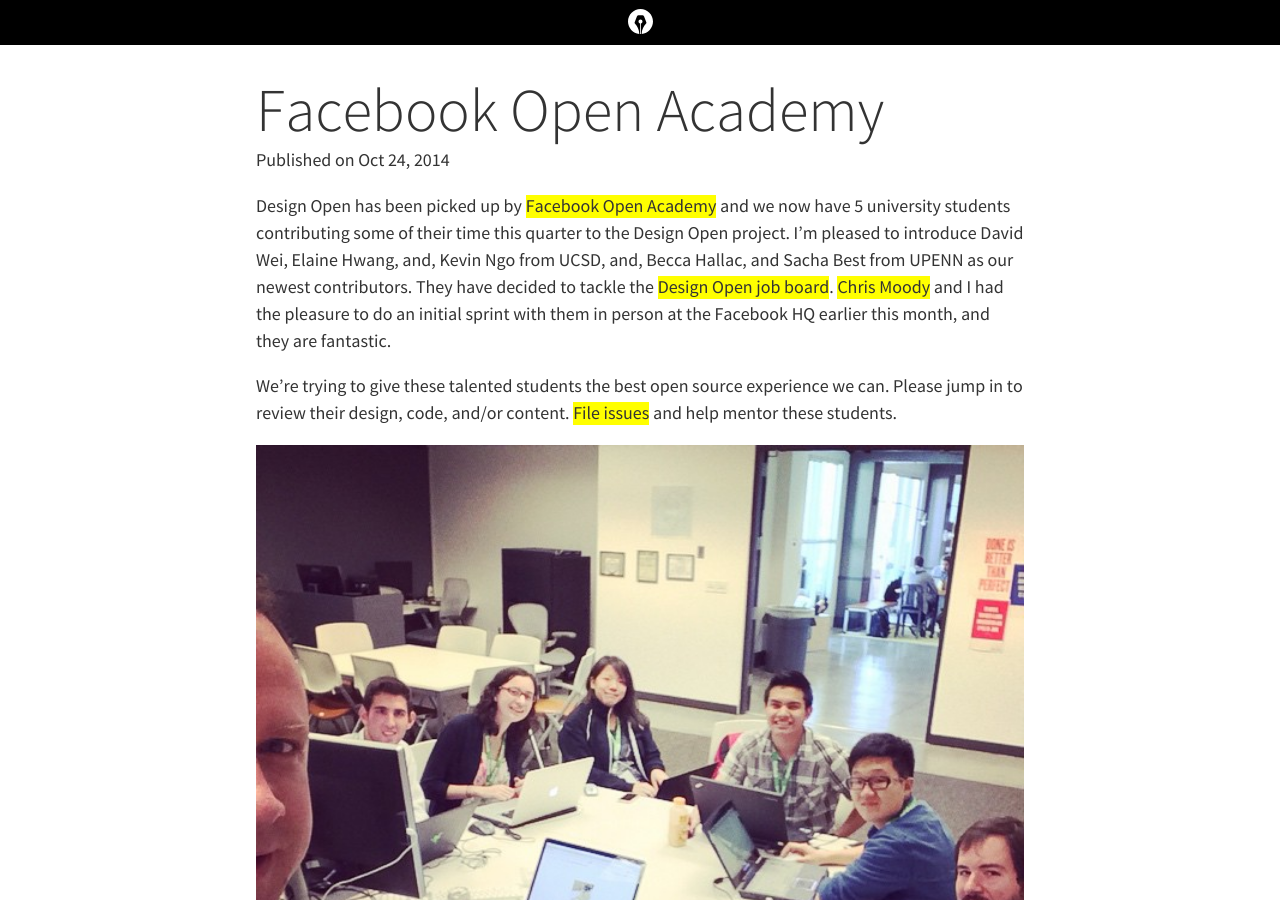
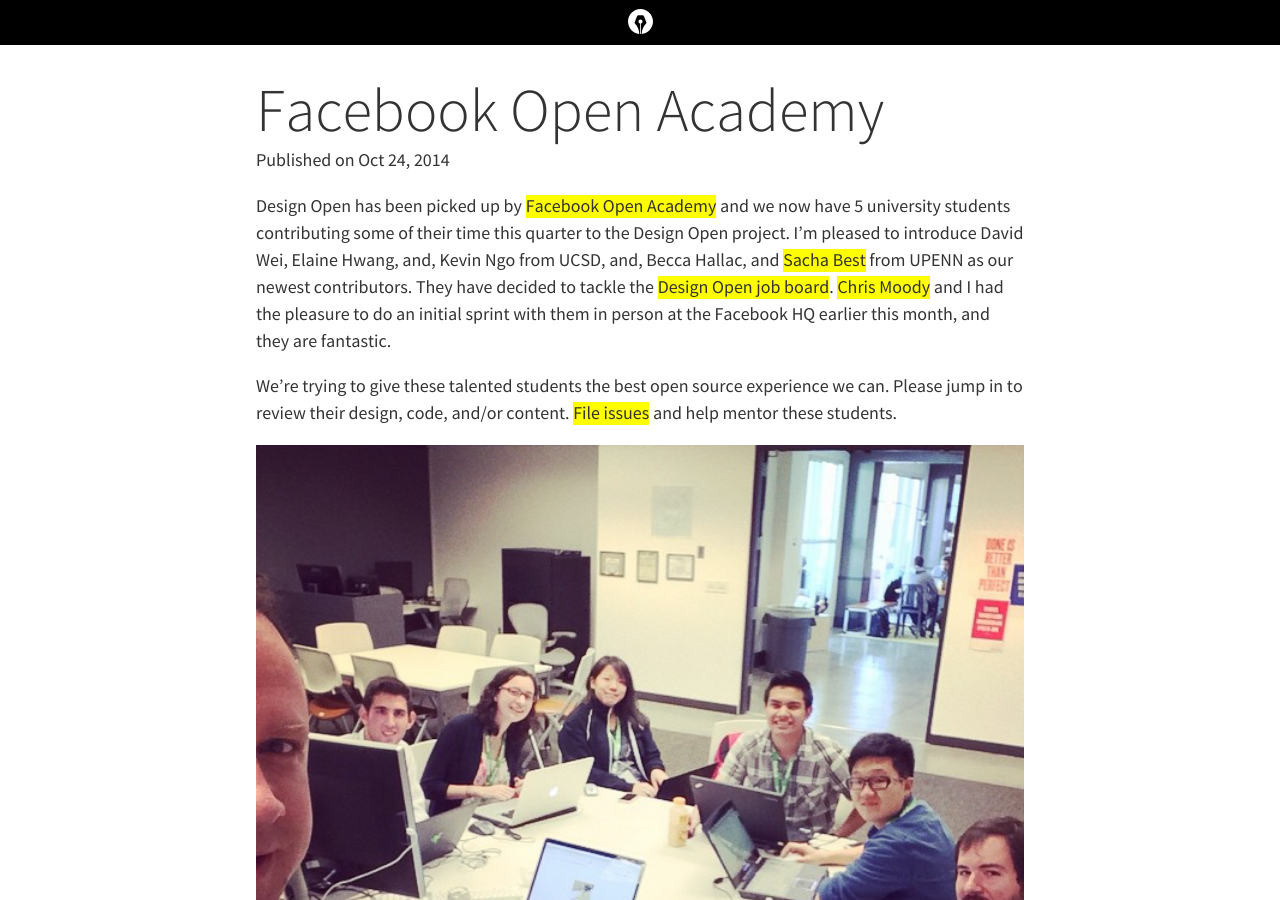
Before and after one commit to DesignOpen/designopen.github.io, a Jekyll site: the page built from blogging_about/_posts/2014-10-24-facebook-open-academy.md, in a window 1280 px wide and 900 px high. Built offline with Jekyll 4.4.1, drawn with Linux system fonts in a browser that asks for light colours; comment, search, counter and statistics services are not loaded; part of the change alters nothing that is shown.

```diff
--- a/blogging_about/_posts/2014-10-24-facebook-open-academy.md
+++ b/blogging_about/_posts/2014-10-24-facebook-open-academy.md
@@ -6,7 +6,7 @@ author: garthdb
 priority: 0.9
 excerpt: Facebook Open Academy has invited Design Open to participate in it's open source mentorship project.
 ---
-Design Open has been picked up by [Facebook Open Academy](https://www.facebook.com/OpenAcademyProgram) and we now have 5 university students contributing some of their time this quarter to the Design Open project. I'm pleased to introduce David Wei, Elaine Hwang, and, Kevin Ngo from UCSD, and, Becca Hallac, and Sacha Best from UPENN as our newest contributors. They have decided to tackle the [Design Open job board](https://github.com/DesignOpen/board). [Chris Moody](http://twitter.com/terracomma) and I had the pleasure to do an initial sprint with them in person at the Facebook HQ earlier this month, and they are fantastic.
+Design Open has been picked up by [Facebook Open Academy](https://www.facebook.com/OpenAcademyProgram) and we now have 5 university students contributing some of their time this quarter to the Design Open project. I'm pleased to introduce David Wei, Elaine Hwang, and, Kevin Ngo from UCSD, and, Becca Hallac, and [Sacha Best](http://linkedin.com/in/sachabest) from UPENN as our newest contributors. They have decided to tackle the [Design Open job board](https://github.com/DesignOpen/board). [Chris Moody](http://twitter.com/terracomma) and I had the pleasure to do an initial sprint with them in person at the Facebook HQ earlier this month, and they are fantastic.
 
 We're trying to give these talented students the best open source experience we can. Please jump in to review their design, code, and/or content. [File issues](https://github.com/DesignOpen/board/issues/) and help mentor these students.
 
```
